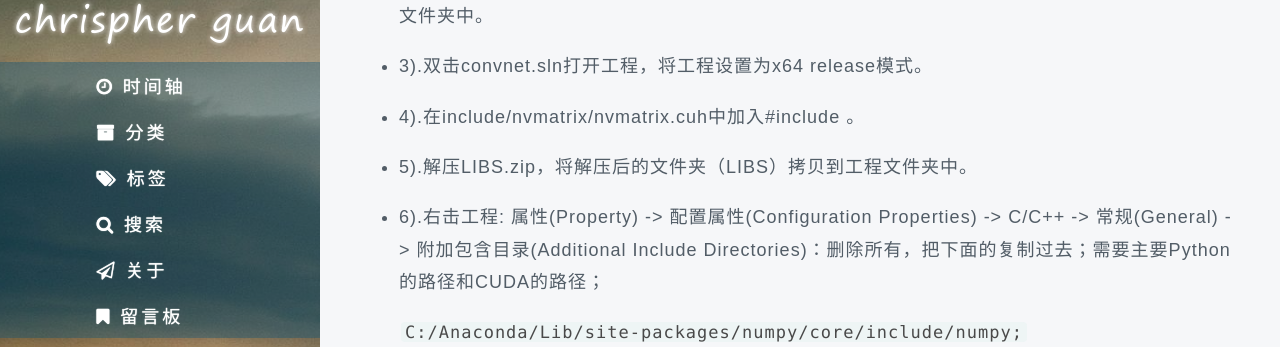
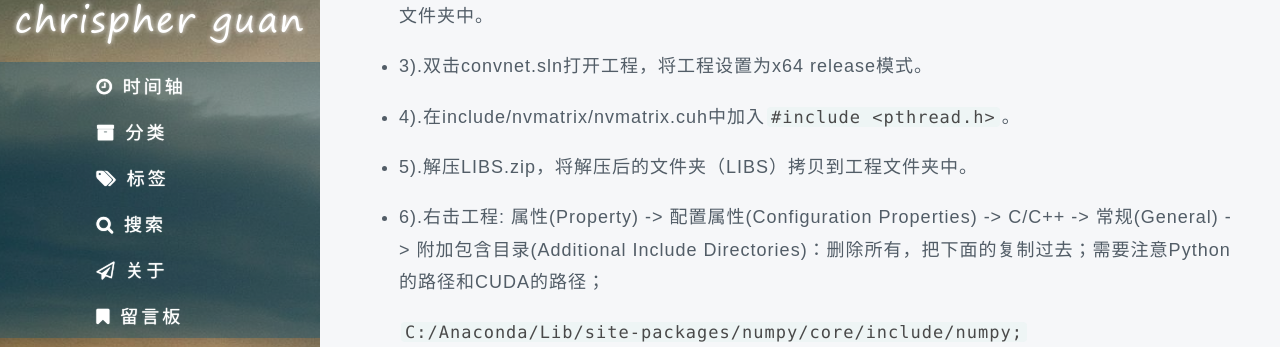
Before and after one commit to chrispher/chrispher.github.com, a Jekyll site: the page built from _posts/Application/2014-11-25-VS2010环境下编译cuda-convnet(Win7_64位).md, in a window 1280 px wide and 900 px high, scrolled down 740 px. Shown: the part 153-500 px from the top of the window. Built offline with Jekyll 4.4.1, drawn with Linux system fonts in a browser that asks for light colours; some web fonts are replaced; comment, search, counter and statistics services are not loaded.

Commit message:
modify the format

```diff
--- a/_posts/Application/2014-11-25-VS2010环境下编译cuda-convnet(Win7_64位).md
+++ b/_posts/Application/2014-11-25-VS2010环境下编译cuda-convnet(Win7_64位).md
@@ -35,11 +35,11 @@ tags: [convnet, CNN, win7, 配置, 深度学习]
 
 - 3).双击convnet.sln打开工程，将工程设置为x64 release模式。
 
-- 4).在include/nvmatrix/nvmatrix.cuh中加入#include <pthread.h>。
+- 4).在include/nvmatrix/nvmatrix.cuh中加入`#include <pthread.h>`。
 
 - 5).解压LIBS.zip，将解压后的文件夹（LIBS）拷贝到工程文件夹中。
 
-- 6).右击工程: 属性(Property) -> 配置属性(Configuration Properties)  -> C/C++ -> 常规(General) -> 附加包含目录(Additional Include Directories)：删除所有，把下面的复制过去；需要主要Python的路径和CUDA的路径；
+- 6).右击工程: 属性(Property) -> 配置属性(Configuration Properties)  -> C/C++ -> 常规(General) -> 附加包含目录(Additional Include Directories)：删除所有，把下面的复制过去；需要注意Python的路径和CUDA的路径；
 
     `C:/Anaconda/Lib/site-packages/numpy/core/include/numpy;`
     `C:/Anaconda/include;./include/common;./include/nvmatrix;`
```
Also changed, not shown: _posts/PRML/2014-12-22-Linear Models for Regression.md (+3 -2 lines).
